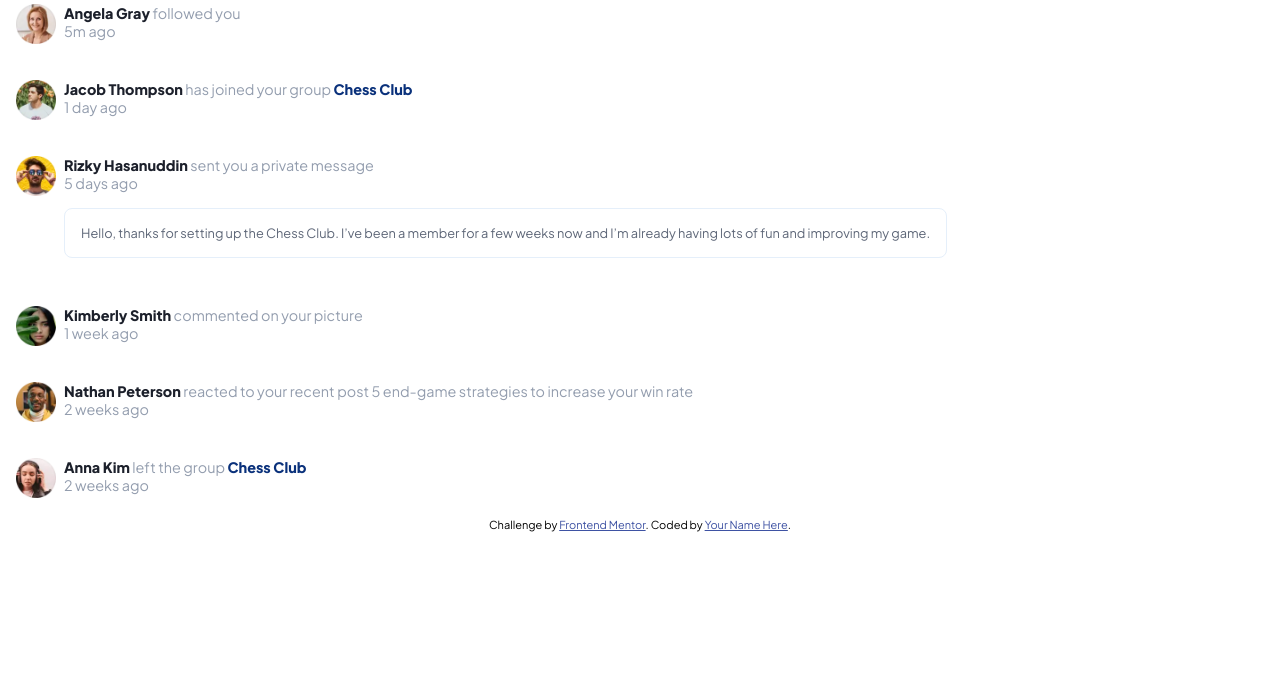
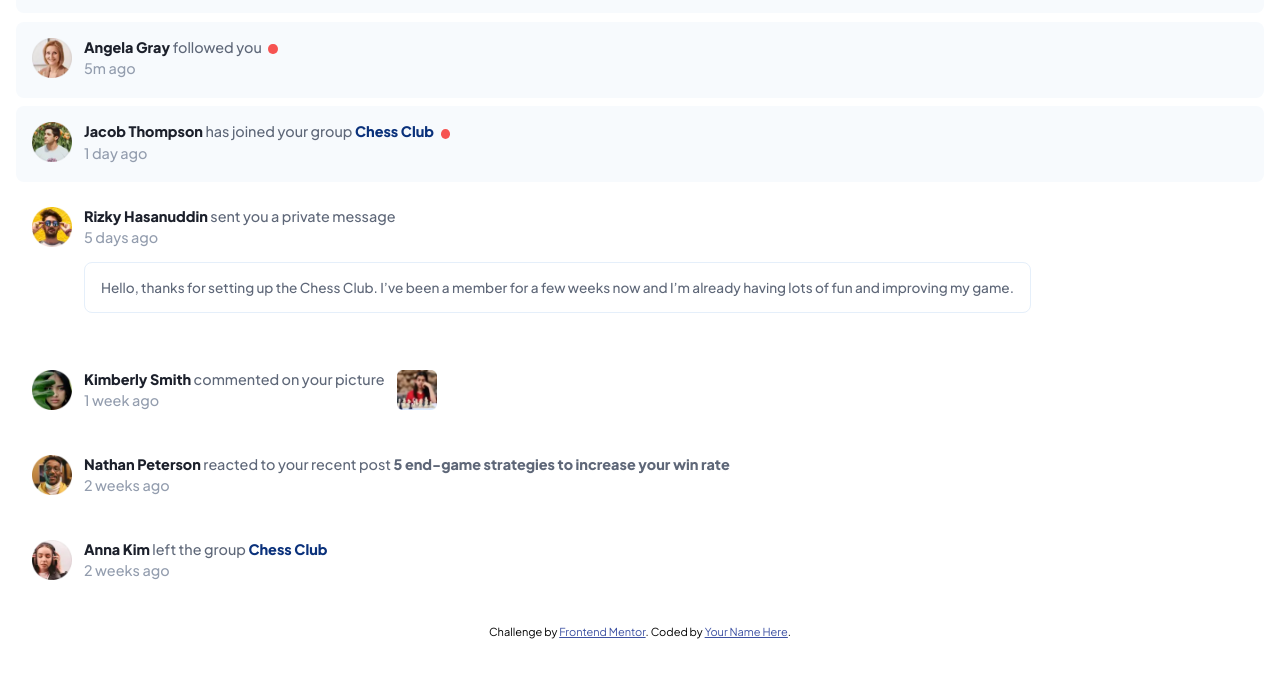
Before and after one commit to mirfanwebdev/frontendmentor-notification, a plain HTML site: page index.html in a window 1280 px wide. Shown: the part 118-800 px from the top of the page. Drawn offline with Linux system fonts and the light colour scheme.

Commit message:
add unread styling and badge

```diff
--- a/js/data.js
+++ b/js/data.js
@@ -8,6 +8,7 @@ const data = [
     time: "1m",
     img: "./assets/images/avatar-mark-webber.webp",
     alt: "avatar-mark-webber",
+    status: "unread",
   },
   {
     id: 2,
@@ -16,6 +17,7 @@ const data = [
     time: "5m",
     img: "./assets/images/avatar-angela-gray.webp",
     alt: "avatar-angela-gray",
+    status: "unread",
   },
   {
     id: 3,
@@ -25,6 +27,7 @@ const data = [
     time: "1 day",
     img: "./assets/images/avatar-jacob-thompson.webp",
     alt: "avatar-jacob-thompson",
+    status: "unread",
   },
   {
     id: 4,
@@ -40,7 +43,7 @@ const data = [
     id: 5,
     name: "Kimberly Smith",
     message: "commented on your picture",
-    messageImg: "./assets/images/image-chess.jpg",
+    messageImg: "./assets/images/image-chess.webp",
     time: "1 week",
     img: "./assets/images/avatar-kimberly-smith.webp",
     alt: "avatar-kimberly-smith",
--- a/js/notification.js
+++ b/js/notification.js
@@ -3,6 +3,17 @@ function showMessage(container, message) {
   messageDiv.classList.add("notification-item--sub-message");
   messageDiv.textContent = message;
   return container.appendChild(messageDiv);
+}
+
+function unreadMessage(container) {
+  return container.classList.add("unread");
+}
+
+function showImage(container, img) {
+  const messageImage = document.createElement("div");
+  messageImage.classList.add("notification-item--image");
+  messageImage.innerHTML = `<img src=${img} alt="image">`;
+  return container.appendChild(messageImage);
 }
 
 function getNotification(data) {
@@ -22,11 +33,21 @@ function getNotification(data) {
       item.highlight
         ? `<span class="notification-item--highlight">${item.highlight}</span>`
         : ""
+    } ${
+      item.status == "unread" ? `<span class="unread-badge">&nbsp;</span>` : ""
     } <p class="notification-item--time">${item.time} ago</p>`;
 
     notification.appendChild(div);
     div.appendChild(imageContainer);
     div.appendChild(contentDiv);
+
+    if (item.status == "unread") {
+      unreadMessage(div);
+    }
+
+    if (item.messageImg) {
+      showImage(div, item.messageImg);
+    }
 
     if (item.subMassage) {
       showMessage(contentDiv, item.subMassage);
--- a/style.css
+++ b/style.css
@@ -22,11 +22,13 @@ body {
   font-family: "Plus Jakarta Sans", sans-serif;
   background-color: var(--white);
 }
-
+.container {
+  padding: 1rem;
+}
 .header {
   display: flex;
   justify-content: space-between;
-  align-items: center;
+  align-items: baseline;
 }
 .header h1 {
   font-size: 1.5rem;
@@ -43,6 +45,7 @@ body {
 }
 .header button {
   font-size: 1rem;
+  font-weight: 500;
   border: none;
   background-color: transparent;
   color: var(--dark-gray-blue);
@@ -51,8 +54,9 @@ body {
 .notification-item {
   display: flex;
   align-items: start;
-  gap: 0.5rem;
+  gap: 0.75rem;
   padding: 1rem;
+  margin: 0.55rem 0;
 }
 
 .notification-avatar {
@@ -66,7 +70,8 @@ body {
 
 .notification-content {
   font-size: 0.9rem;
-  color: var(--gray-blue);
+  font-weight: 500;
+  color: var(--dark-gray-blue);
 }
 
 .notification-content a {
@@ -75,18 +80,58 @@ body {
   font-weight: 800;
 }
 
+.notification-content p {
+  margin-top: 0.2rem;
+}
+
 .bold {
   font-weight: 800;
   color: var(--dark-blue);
 }
 
+.notification-item--highlight {
+  color: var(--dark-gray-blue);
+  font-weight: 800;
+}
+
+.notification-item--image {
+  min-width: 40px;
+  max-width: 40px;
+}
+
+.notification-item--image img {
+  width: 100%;
+}
+
+.notification-item--time {
+  color: var(--gray-blue);
+}
+
 .notification-item--sub-message {
-  font-size: 0.8rem;
+  font-size: 0.85rem;
   color: var(--dark-gray-blue);
   padding: 1rem;
   margin: 1rem 0;
   border: 1px solid var(--gray-blue-1);
   border-radius: 8px;
+}
+
+.unread {
+  background-color: var(--gray-blue-0);
+  border: transparent;
+  border-radius: 8px;
+}
+
+.unread-badge {
+  position: relative;
+  font-size: 8px;
+  vertical-align: middle;
+  padding: 0px 4px;
+  margin: 0 4px;
+  background-color: var(--red);
+  color: white;
+  border: transparent;
+  border-radius: 100%;
 }
 
 .attribution {
```
